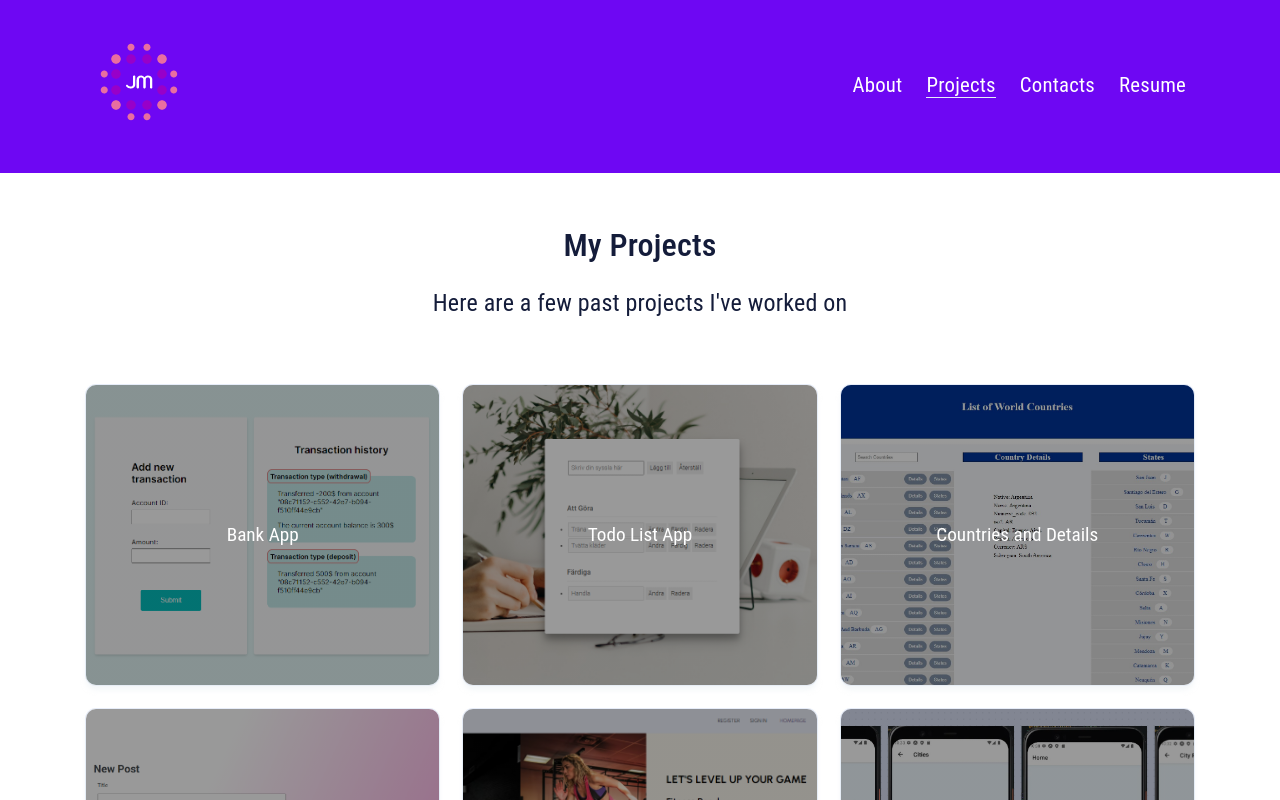
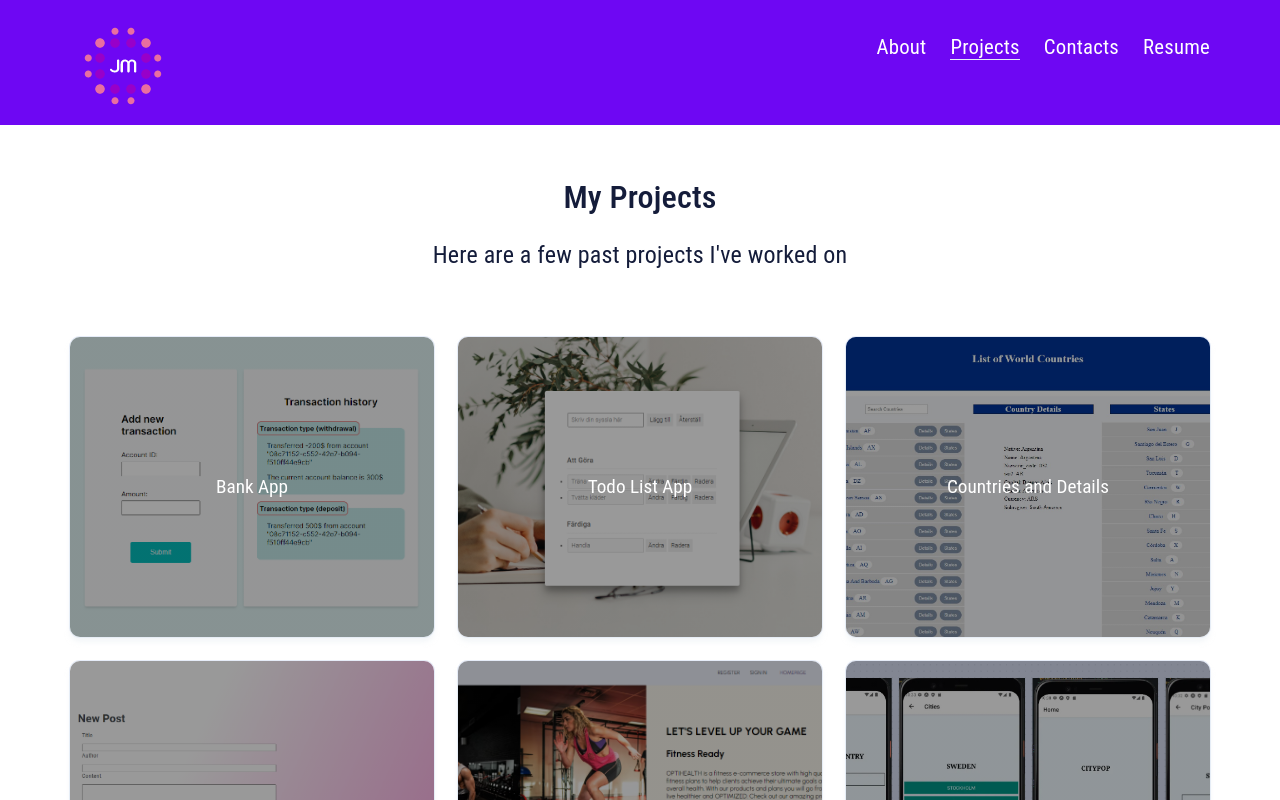
Before and after one commit to jergiemascan/my-portfolio, a React (Create React App) app: page /my-portfolio/projects in a window 1280 px wide. Shown: the top 800 px of the page. Built offline with nearby package versions, Linux system fonts and the light colour scheme.

Commit message:
updated some styles

```diff
--- a/src/components/Header/Header.tsx
+++ b/src/components/Header/Header.tsx
@@ -23,19 +23,18 @@ export default Header
 
 const HeaderContainer = styled.div`
   display: flex;
-  justify-content:space-between;
-   align-items: center;
-  padding: 2rem 1rem;
+  justify-content: space-between;
+  align-items: center;
   width: 100%;
   margin: 0 auto;
+  padding: 1rem 1rem 0 1rem;
 
   ${BREAKPOINT_MIN_WIDTH[3]} {
     max-width: 60rem;
-    padding-right: 1rem;
+    padding: 1rem 0 0 0;
   }
   ${BREAKPOINT_MIN_WIDTH[4]} {
     max-width: 71.25rem;
-    padding-right: 1.5rem;
   }
   ${BREAKPOINT_MIN_WIDTH[5]} {
     max-width: 82.5rem;
--- a/src/components/Header/Navigation/HorizontalNav.tsx
+++ b/src/components/Header/Navigation/HorizontalNav.tsx
@@ -29,6 +29,8 @@ const Navbar = () => {
 export default Navbar
 
 const Container = styled.nav`
+  align-self: baseline;
+  padding-top: 1rem;
   ul {
     display: flex;
     flex-direction: row;
--- a/src/components/Header/Navigation/VerticalNav.tsx
+++ b/src/components/Header/Navigation/VerticalNav.tsx
@@ -82,6 +82,9 @@ const VerticalNav = () => {
 export default VerticalNav
 
 const NavContainer = styled.nav`
+  align-self: baseline;
+  padding-top: 1rem;
+
   ${BREAKPOINT_MIN_WIDTH[3]} {
     display: none;
   }
--- a/src/index.css
+++ b/src/index.css
@@ -78,10 +78,11 @@ body.noscroll {
   margin: 0 auto;
   padding: 2rem 1rem 3rem 1rem;
   text-align: center;
+  align-items: center;
 
   @media only screen and (min-width: 768px) {
     max-width: 46rem;
-    padding: 3rem 1rem 4rem 1rem;
+    padding: 3rem 0 4rem 0;
   }
 
   @media only screen and (min-width: 992px) {
```
